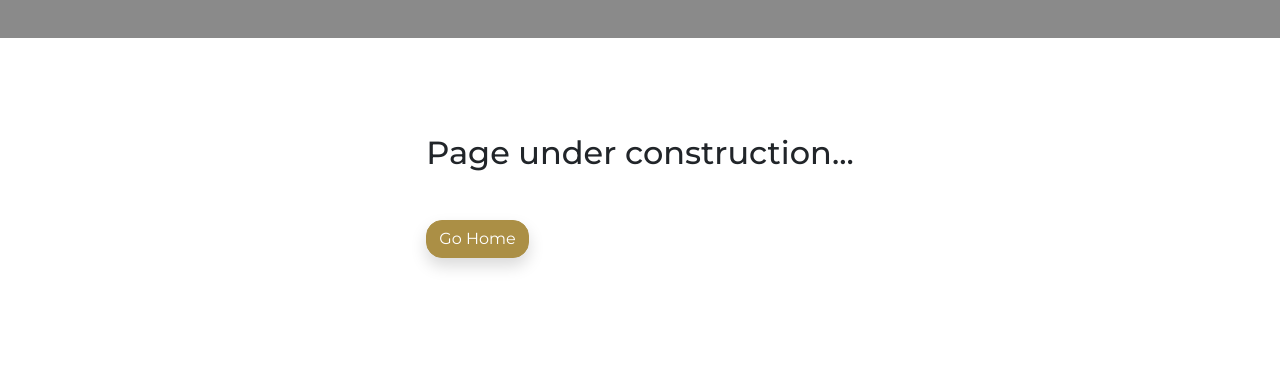
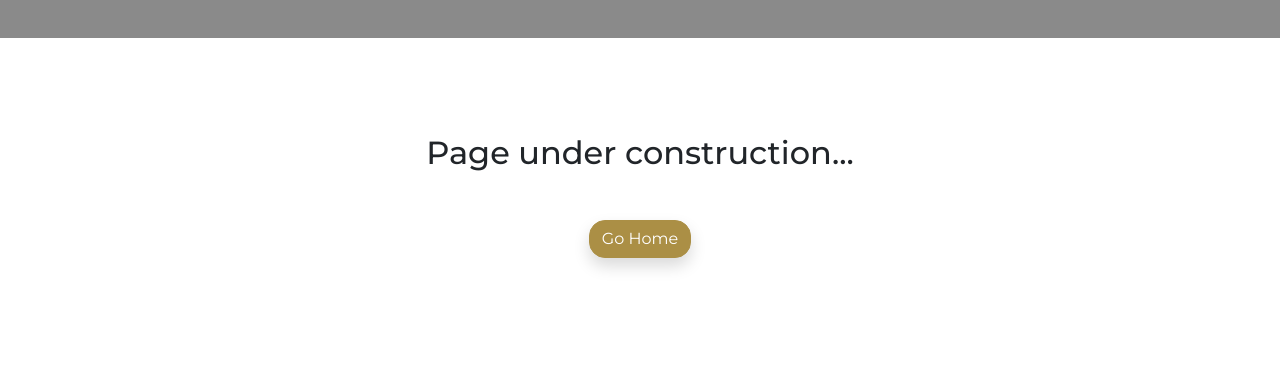
Before and after one commit to eatcodebuild/Coastal-Joinery, a plain HTML site: page about.html in a window 1280 px wide. Shown: the part 780-1160 px from the top of the page. Drawn offline with nearby package versions, Linux system fonts and the light colour scheme.

Commit message:
Update about.html

```diff
--- a/about.html
+++ b/about.html
@@ -85,13 +85,11 @@
     </div>
     <div class="bg-white p-5">
         <div class="container py-5">
-             <div class="d-flex justify-content-center align-items-center">
-                 <div>
-                     <h2 class="text-center mb-5">Page under construction...</h2>
-                     <a href="/index.html">
-                          <button class="btn btn-primary rounded-4 shadow">Go Home</button>
-                     </a>
-                 </div>
+             <div class="d-flex justify-content-center align-items-center flex-column">
+                 <h2 class="text-center mb-5">Page under construction...</h2>
+                 <a href="/index.html">
+                      <button class="btn btn-primary rounded-4 shadow">Go Home</button>
+                 </a>
             </div>
         </div>
     </div>
```
